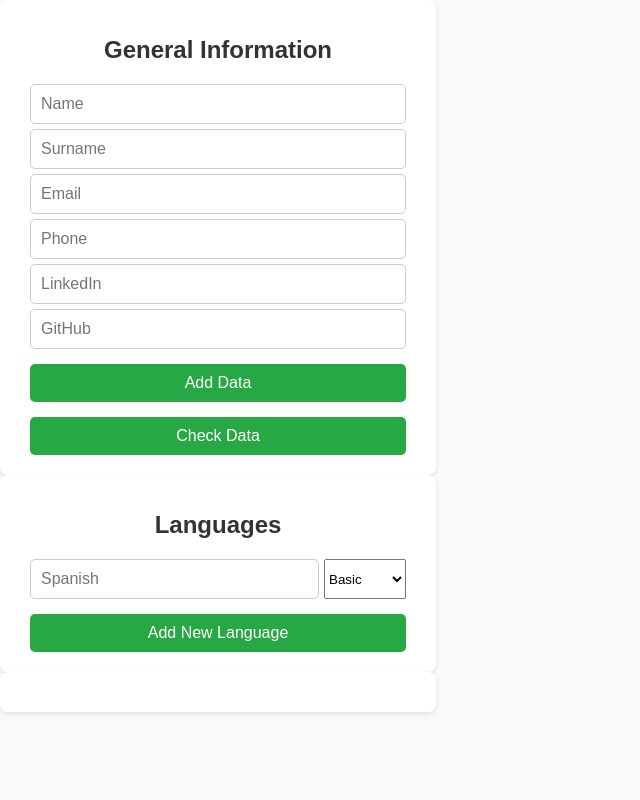
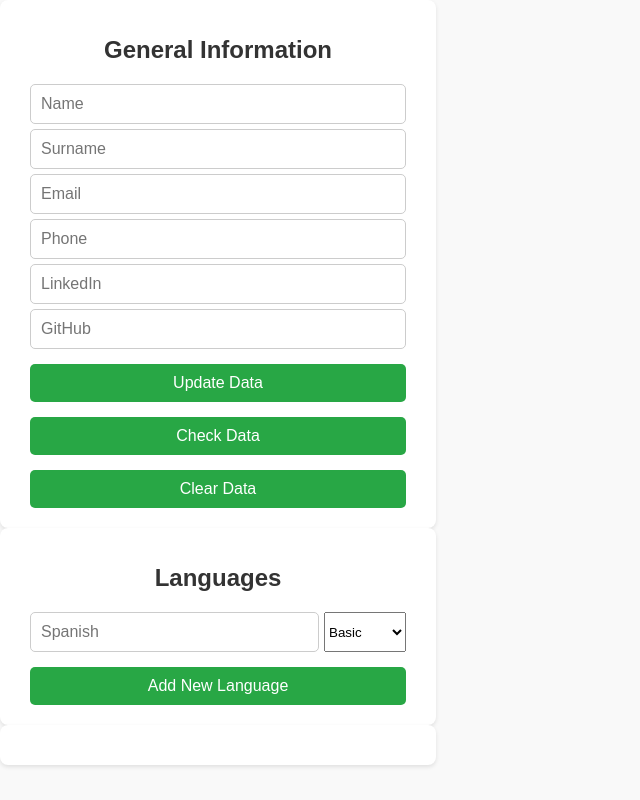
Before and after one commit to ArtSN7/CV-Generator, a React (Vite) app: page / in a window 1280 px wide. Shown: the whole page, without its empty margins (0-640 px from the left). Built offline with nearby package versions, Linux system fonts and the light colour scheme.

Commit message:
add a clear button

```diff
--- a/src/components/general_info.jsx
+++ b/src/components/general_info.jsx
@@ -31,14 +31,27 @@ function GeneralInfro(){
             setGeneralInfo([...generalInfo,newInfo]);
         }
 
-        console.log(generalInfo);
+        alert("Data updated");
     };
 
     const CheckInfo = () => {
-        if (generalInfo.length > 0) { // Check if there's any data
-            setIsModalOpen(true); // Open the modal
+
+        if (generalInfo.length === 0) {
+            alert("No data to check");
+            return;
         }
 
+        setIsModalOpen(true); // Open the modal
+
+    }
+
+    const ClearInfo = () => {
+        if (generalInfo.length === 0) {
+            alert("No data to clear");
+            return;
+        }
+        alert("Data cleared")
+        setGeneralInfo([]);
     }
 
     return (
@@ -54,8 +67,9 @@ function GeneralInfro(){
                 <input type="url" name="linkedin" placeholder="LinkedIn" required value={linkedin} onChange={(e) => setLinkedin(e.target.value)}/>
                 <input type="url" name="github" placeholder="GitHub" required value={github} onChange={(e) => setGithub(e.target.value)}/>
                 </div>
-                <button type="button" onClick={handleAddInfo}>Add Data</button>
+                <button type="button" onClick={handleAddInfo}>Update Data</button>
                 <button type="button" onClick={CheckInfo}>Check Data</button>
+                <button type="button" onClick={ClearInfo}>Clear Data</button>
             </form>
             <Modal isOpen={isModalOpen} onClose={() => setIsModalOpen(false)} data={generalInfo[generalInfo.length - 1]} />
         </div>
--- a/src/components/languages.jsx
+++ b/src/components/languages.jsx
@@ -30,7 +30,7 @@ function Languages() {
 
     return (
         <>
-        <div class="form-container">
+        <div className="form-container">
             <h1>Languages</h1>
             <form onSubmit={handleAddLanguage}>
                 <div className="form-group">
```
